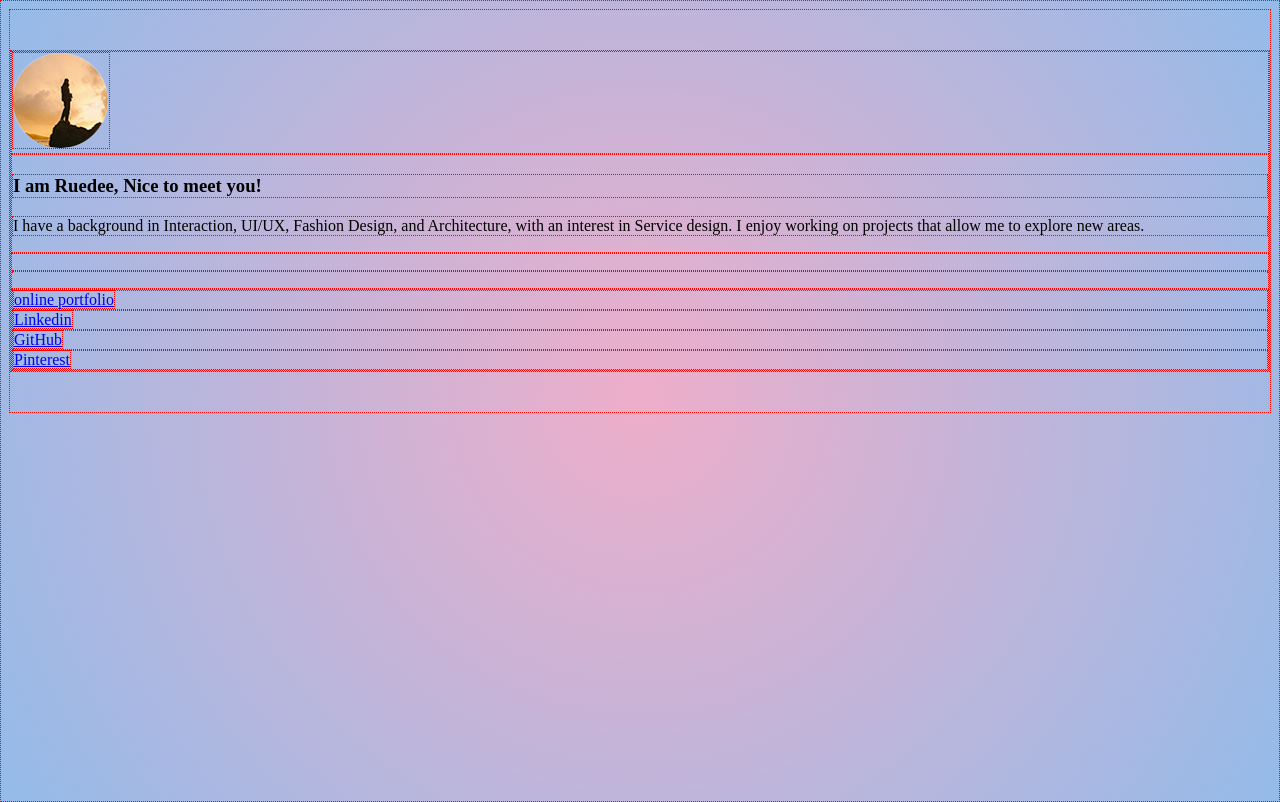
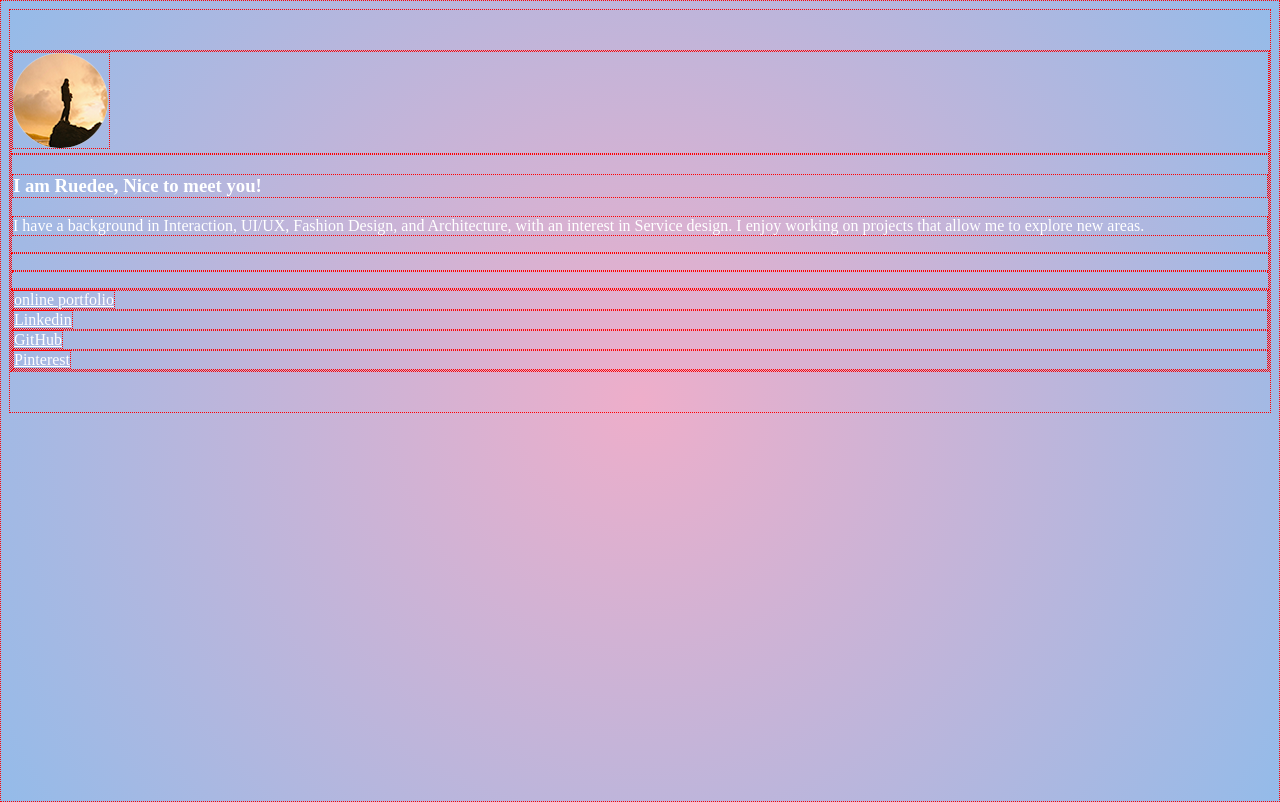
Before and after one commit to RuedeeSarawutpaiboon/link-in-bio, a plain HTML site: page index.html in a window 1280 px wide. Drawn offline with Linux system fonts and the light colour scheme.

Commit message:
color text

```diff
--- a/index.html
+++ b/index.html
@@ -14,14 +14,23 @@
     <style>
 
       html {
+
         min-height: 100%;
+
       }
       body {
+
         min-height: 100%;
         padding-top: 40px;
         padding-bottom: 40px;
         background: rgb(238,174,202);
         background: radial-gradient(circle, rgba(238,174,202,1) 0%, rgba(148,187,233,1) 100%);
+        color: rgba(255,255,255,1);
+
+      }
+
+      a{
+        color: rgba(255,255,255,1);
       }
 
       .avatar-image {
@@ -30,6 +39,13 @@
         object-fit: cover;
         border-radius: 96px;
       }
+
+      .item{
+
+        color: rgba(129,123,173,0.5);
+
+      }
+
     </style>
 
   </head>
```
